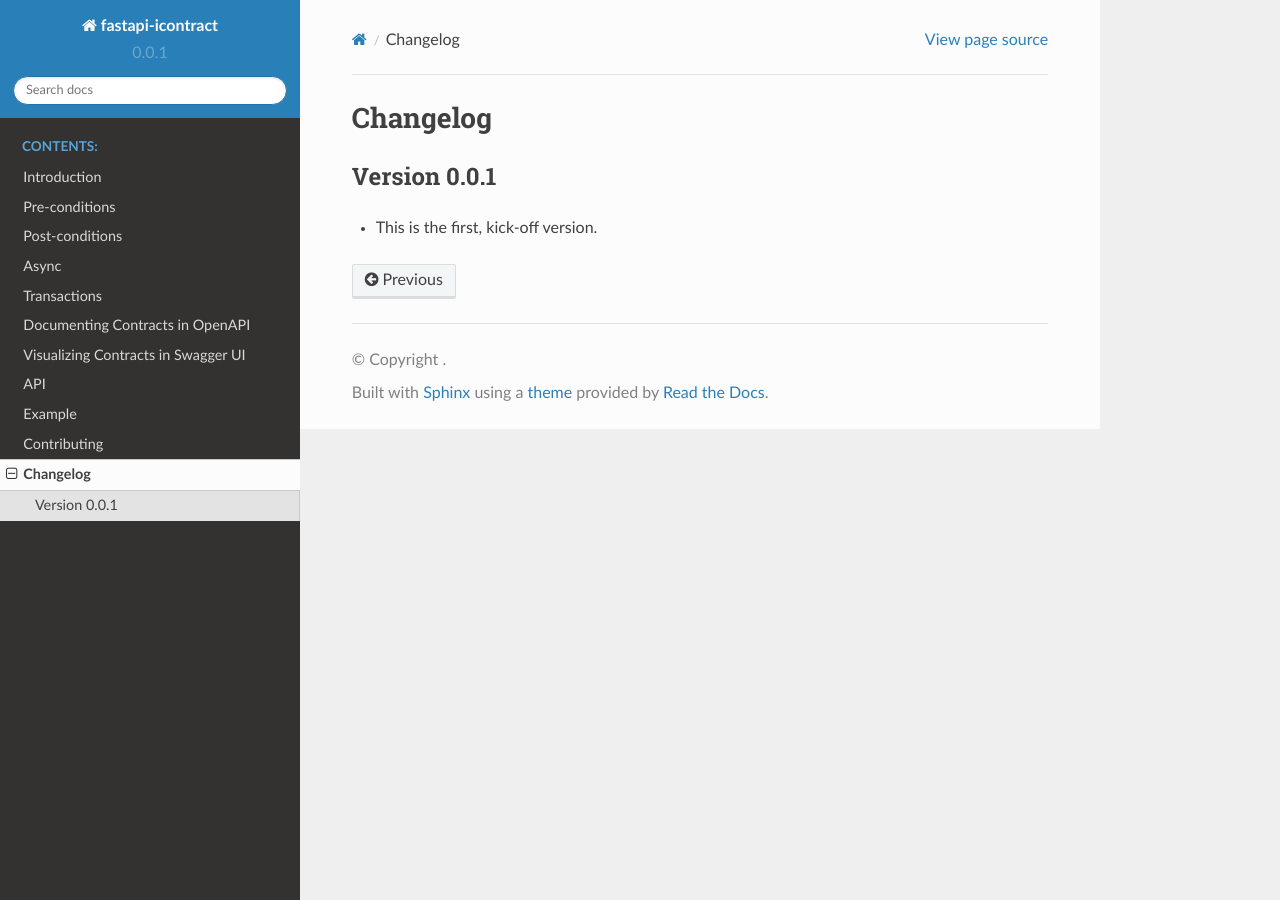
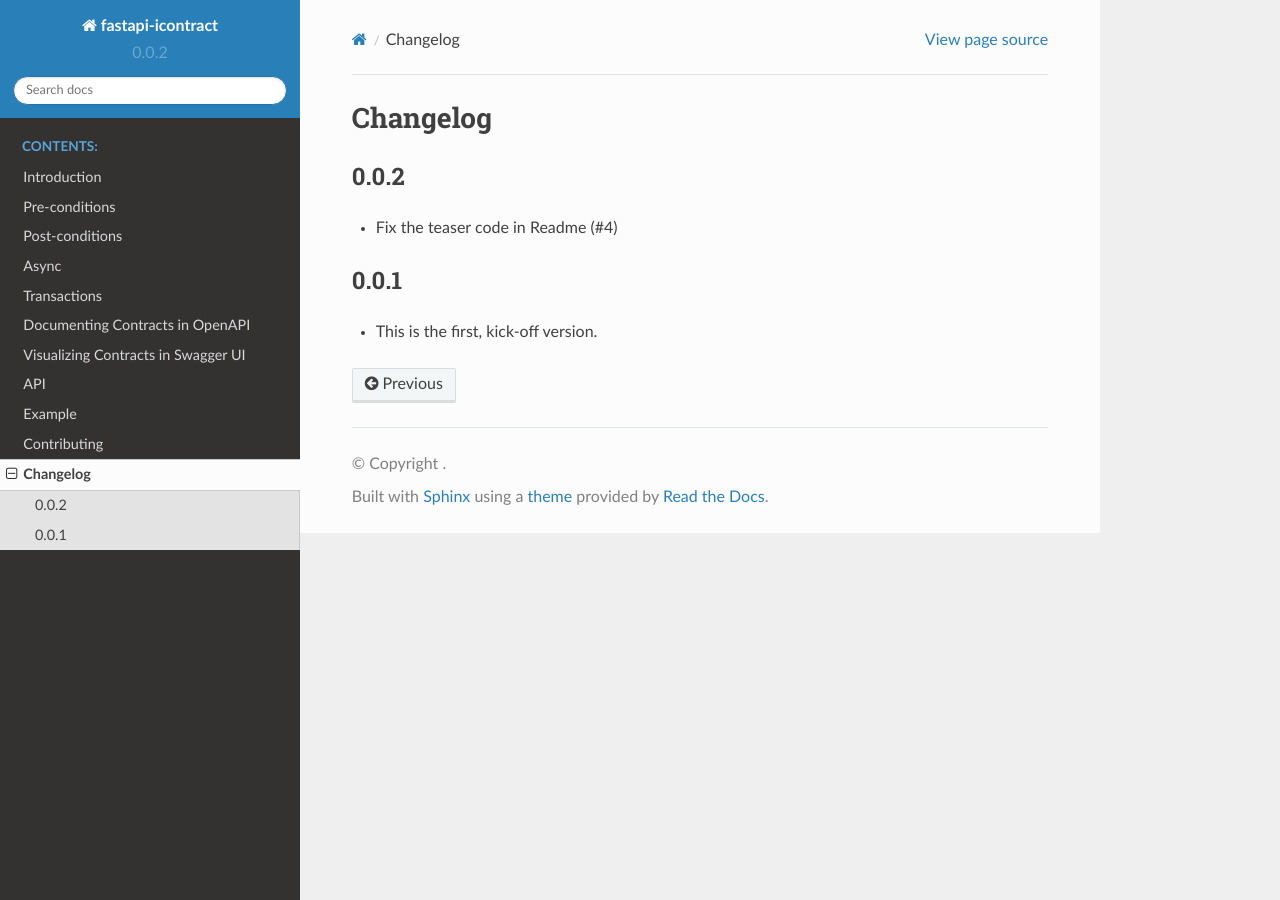
Before and after one commit to mristin/fastapi-icontract, a Sphinx documentation site: the page built from docs/source/changelog.rst, in a window 1280 px wide. Built offline with Sphinx 7.4.7 and the Read the Docs theme 2.0.0, drawn with Linux system fonts in a browser that asks for light colours; the version number is read from the project's files by our own code.

Commit message:
Release 0.0.2 (#5)
* Fix the teaser code in Readme (#4)

```diff
--- a/docs/source/changelog.rst
+++ b/docs/source/changelog.rst
@@ -2,6 +2,10 @@
 Changelog
 *********
 
-Version 0.0.1
-=============
+0.0.2
+=====
+* Fix the teaser code in Readme (#4)
+
+0.0.1
+=====
 * This is the first, kick-off version.
--- a/fastapi_icontract/__init__.py
+++ b/fastapi_icontract/__init__.py
@@ -2,7 +2,7 @@
 
 # pylint: disable=invalid-name
 
-__version__ = "0.0.1"
+__version__ = "0.0.2"
 __author__ = "Marko Ristin"
 __license__ = "License :: OSI Approved :: MIT License"
 __status__ = "Alpha"
--- a/setup.py
+++ b/setup.py
@@ -21,7 +21,7 @@ with open(os.path.join(here, "requirements.txt"), encoding="utf-8") as fid:
 
 setup(
     name="fastapi-icontract",
-    version="0.0.1",
+    version="0.0.2",
     description="Specify contracts for FastAPI endpoints.",
     long_description=long_description,
     url="https://github.com/mristin/fastapi-icontract",
```
